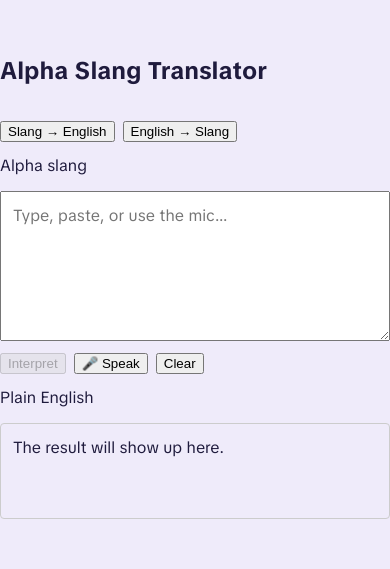
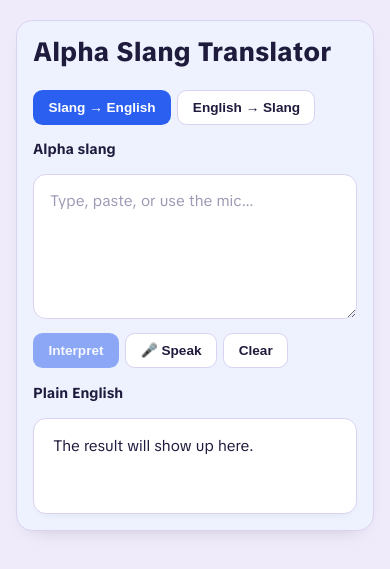
Before and after one commit to gardoseSIT-john/AlphaSlangInterpreter, an Angular app: page / in a window 390 px wide. Shown: the top 569 px of the page. Built offline with nearby package versions, Linux system fonts and the light colour scheme; no server answers.

Commit message:
CSS Front end update.
Dictionary is back and is at the bottom of the page.

```diff
--- a/src/app/app.html
+++ b/src/app/app.html
@@ -1 +1,2 @@
 <router-outlet></router-outlet>
+<app-dictionary-display-component></app-dictionary-display-component>
--- a/src/app/components/interpretation-display-component/interpretation-display-component.html
+++ /dev/null
@@ -1 +0,0 @@
-<p>interpretation-display-component works!</p>
--- a/src/app/components/interpreter.component/interpreter.component.css
+++ b/src/app/components/interpreter.component/interpreter.component.css
@@ -1,6 +1,181 @@
-.interpreter { max-width: 640px; margin: 2rem auto; display: flex; flex-direction: column; gap: 0.75rem; }
-textarea { width: 100%; padding: 0.75rem; font: inherit; box-sizing: border-box; }
-.actions { display: flex; gap: 0.5rem; }
-.output { min-height: 6rem; padding: 0.75rem; border: 1px solid #ccc; border-radius: 4px; white-space: pre-wrap; }
-.error { color: #c0392b; }
-.matches { font-size: 0.9rem; opacity: 0.8; }
+
+:host {
+  display: block;
+  max-width: 60rem;
+  margin-inline: auto;
+  padding: 2rem 1.5rem 4rem;
+}
+
+.interpreter {
+  display: flex;
+  flex-direction: column;
+  gap: 0.85rem;
+  padding: 1.5rem;
+  background: color-mix(in srgb, var(--surface) 92%, var(--chat));
+  border: 1px solid var(--line);
+  border-radius: 1rem;
+  box-shadow: 0 8px 20px -16px rgb(var(--shadow) / 0.4);
+}
+
+/* Header */
+
+.interpreter h1 {
+  margin: 0 0 0.5rem;
+  font-size: 2rem;
+  font-weight: 800;
+  line-height: 1.2;
+  color: var(--ink);
+}
+
+/* Labels */
+
+.interpreter label {
+  font-size: 0.9rem;
+  font-weight: 700;
+  color: var(--ink);
+}
+
+/* Input */
+
+.interpreter textarea {
+  width: 100%;
+  min-height: 8rem;
+  padding: 0.9rem 1rem;
+  box-sizing: border-box;
+  font: inherit;
+  font-size: 0.95rem;
+  line-height: 1.5;
+  color: var(--ink);
+  background: var(--surface);
+  border: 1px solid var(--line);
+  border-radius: 0.8rem;
+  resize: vertical;
+  outline: none;
+  transition:
+    border-color 0.2s ease,
+    box-shadow 0.2s ease;
+}
+
+.interpreter textarea:focus {
+  border-color: var(--chat);
+  box-shadow: 0 0 0 3px color-mix(in srgb, var(--chat) 20%, transparent);
+}
+
+.interpreter textarea::placeholder {
+  color: var(--ink-soft);
+  opacity: 0.6;
+}
+
+/* Button groups */
+
+.actions {
+  display: flex;
+  align-items: center;
+  flex-wrap: wrap;
+  gap: 0.5rem;
+}
+
+/* Buttons */
+
+.interpreter button {
+  padding: 0.55rem 0.9rem;
+  font-size: 0.85rem;
+  font-weight: 700;
+  color: var(--on-chat);
+  background: var(--chat);
+  border: 1px solid transparent;
+  border-radius: 0.6rem;
+  cursor: pointer;
+  transition:
+    background 0.2s ease,
+    box-shadow 0.2s ease,
+    transform 0.2s ease;
+}
+
+.interpreter button:hover:not(:disabled) {
+  box-shadow: 0 6px 12px -10px rgb(var(--shadow) / 0.5);
+  transform: translateY(-1px);
+}
+
+.interpreter button:active:not(:disabled) {
+  transform: translateY(0);
+  box-shadow: none;
+}
+
+.interpreter button:disabled {
+  opacity: 0.5;
+  cursor: not-allowed;
+}
+
+/* Secondary buttons */
+
+.interpreter button.secondary {
+  color: var(--ink);
+  background: var(--surface);
+  border: 1px solid var(--line);
+}
+
+.interpreter button.secondary:hover:not(:disabled) {
+  background: var(--chat);
+  color: var(--on-chat);
+}
+
+/* Translation output */
+
+.output {
+  min-height: 6rem;
+  padding: 1rem 1.2rem;
+  font-size: 0.95rem;
+  line-height: 1.5;
+  color: var(--ink);
+  background: var(--surface);
+  border: 1px solid var(--line);
+  border-radius: 0.8rem;
+  box-shadow: 0 4px 12px -10px rgb(var(--shadow) / 0.3);
+  white-space: pre-wrap;
+  overflow-wrap: anywhere;
+}
+
+/* Error message */
+
+.error {
+  margin: 0;
+  padding: 0.65rem 0.85rem;
+  font-size: 0.9rem;
+  color: #c0392b;
+  background: color-mix(in srgb, #c0392b 8%, var(--surface));
+  border: 1px solid color-mix(in srgb, #c0392b 25%, var(--line));
+  border-radius: 0.6rem;
+}
+
+/* Dictionary matches */
+
+.matches {
+  margin: 0;
+  padding: 0.65rem 0.85rem;
+  font-size: 0.85rem;
+  line-height: 1.5;
+  color: var(--ink-soft);
+  background: color-mix(in srgb, var(--surface) 75%, var(--chat));
+  border-radius: 0.6rem;
+}
+
+/* Responsive adjustments */
+
+@media (max-width: 600px) {
+  :host {
+    padding: 1.25rem 1rem 3rem;
+  }
+
+  .interpreter {
+    padding: 1rem;
+  }
+
+  .interpreter h1 {
+    font-size: 1.65rem;
+  }
+
+  .actions {
+    gap: 0.4rem;
+  }
+}
```
Also changed, not shown: src/app/components/interpretation-display-component/interpretation-display-component.ts (deleted, +0 -30 lines), src/app/components/interpretation-display-component/interpretation-display-component.css (deleted), 1 other file (tests, documents, lock files or other folders).
